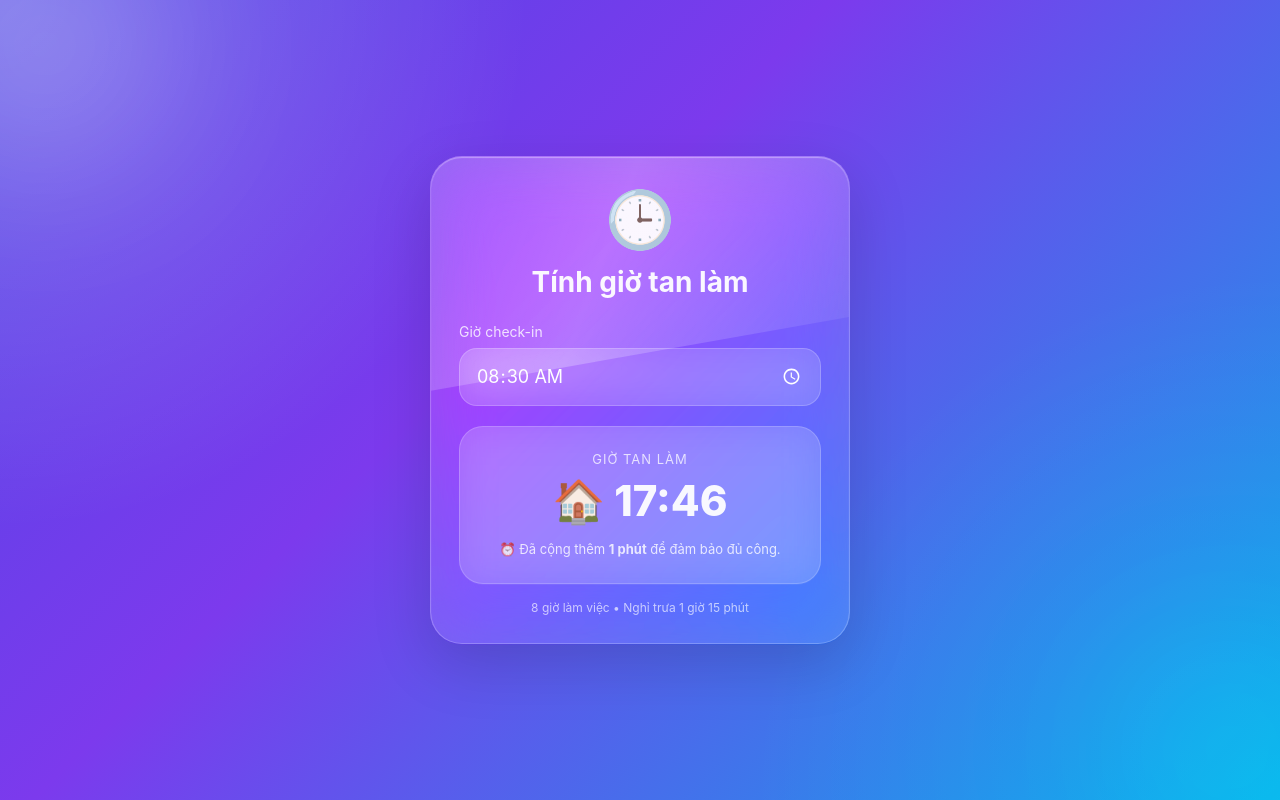
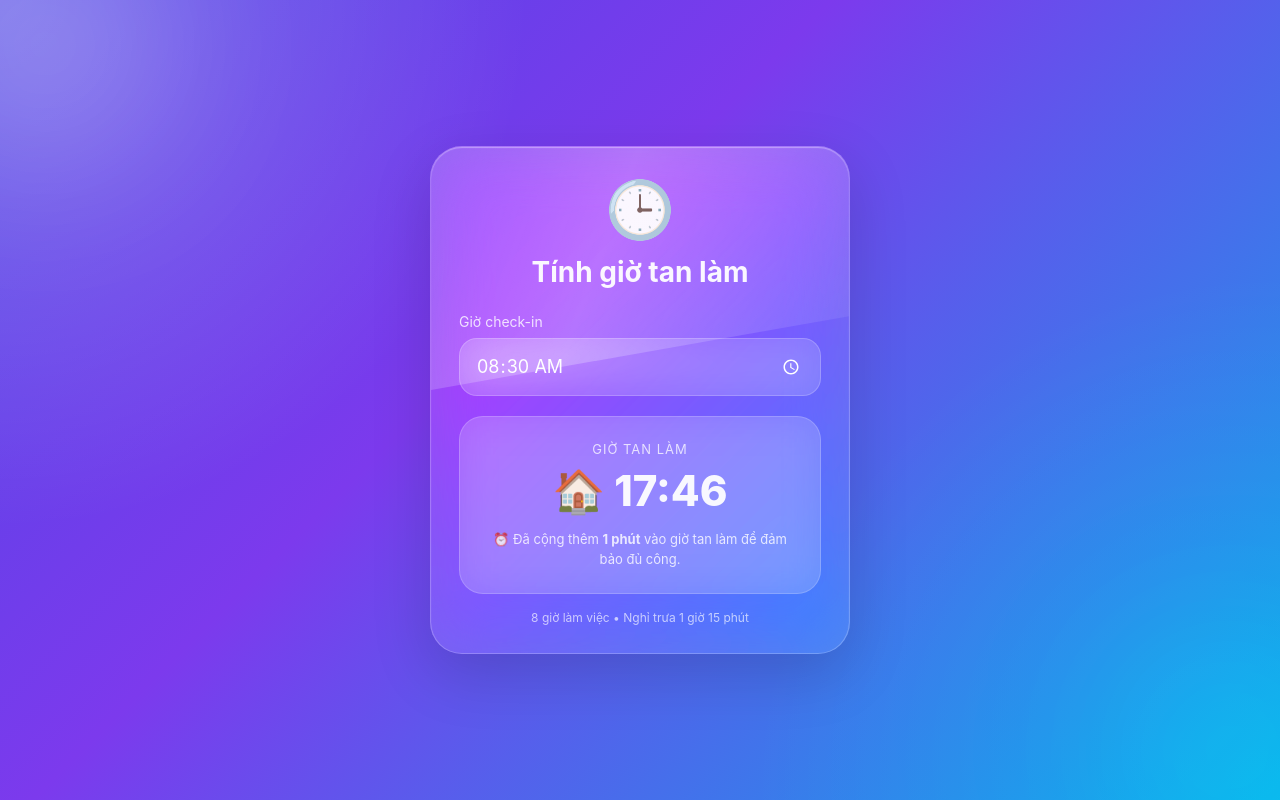
Before and after one commit to tuanvu1209/vsf-tinh-gio, a plain HTML site: page index.html in a window 1280 px wide. Drawn offline with Linux system fonts and the light colour scheme.

Commit message:
Update index.html

```diff
--- a/index.html
+++ b/index.html
@@ -276,14 +276,15 @@ input[type="time"]::-webkit-calendar-picker-indicator {
     const input = document.getElementById("checkin");
 const result = document.getElementById("result");
 
-    // Mặc định giờ vào là 08:30
-    input.value = "08:30";
+// Lấy giờ đã lưu hoặc mặc định 08:30
+const saved = localStorage.getItem("checkin");
+input.value = saved || "08:30";
 
 // Tính ngay khi mở app
 calculate();
 
 // Tự động tính khi thay đổi giờ
-    input.addEventListener("input", calculate);
+input.addEventListener("change", calculate);
 
 function calculate() {
     const value = input.value;
@@ -292,6 +293,9 @@ input[type="time"]::-webkit-calendar-picker-indicator {
         result.style.display = "none";
         return;
     }
+
+    // Lưu giờ check-in
+    localStorage.setItem("checkin", value);
 
     const [h, m] = value.split(":").map(Number);
 
@@ -322,7 +326,7 @@ input[type="time"]::-webkit-calendar-picker-indicator {
         </div>
 
         <div class="note">
-                ⏰ Đã cộng thêm <b>1 phút</b> để đảm bảo đủ công.
+            ⏰ Đã cộng thêm <b>1 phút</b> vào giờ tan làm để đảm bảo đủ công.
         </div>
     `;
 
```
Lines whose indentation alone changed are shown as unchanged.
